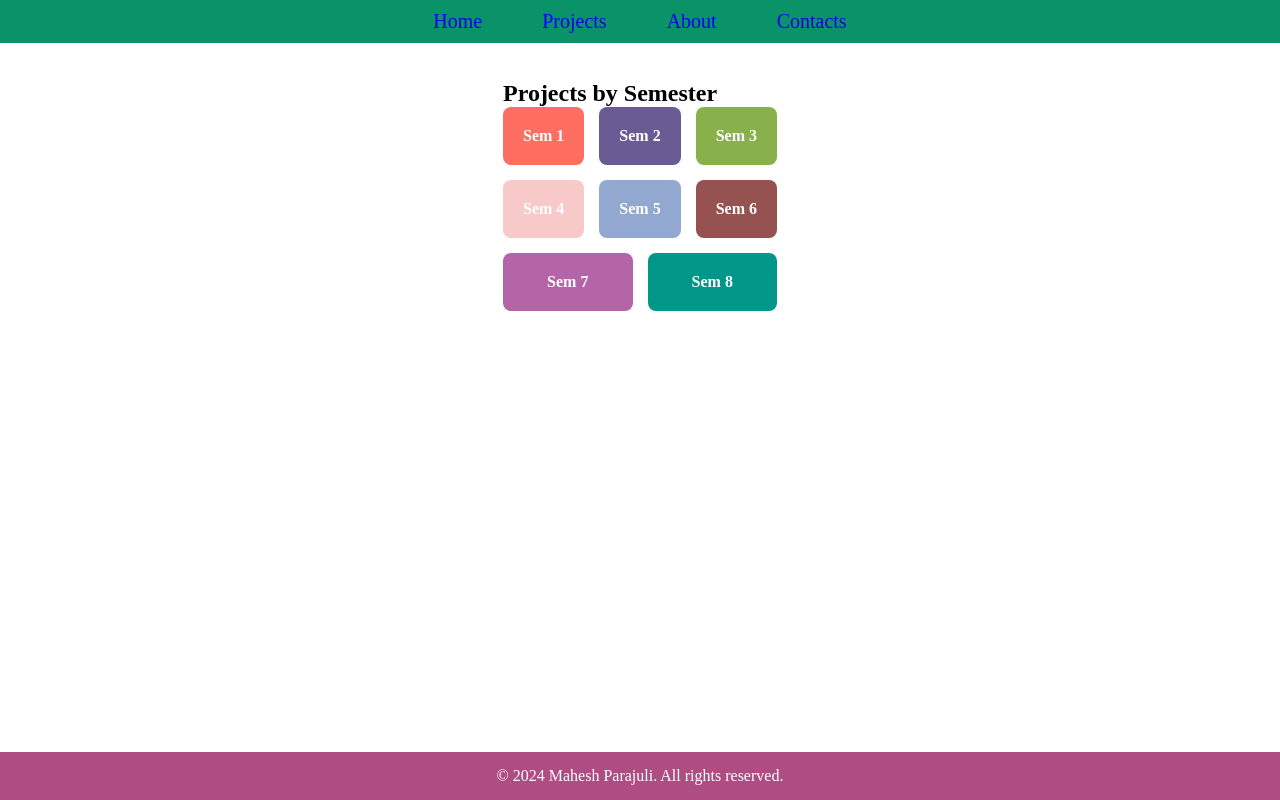
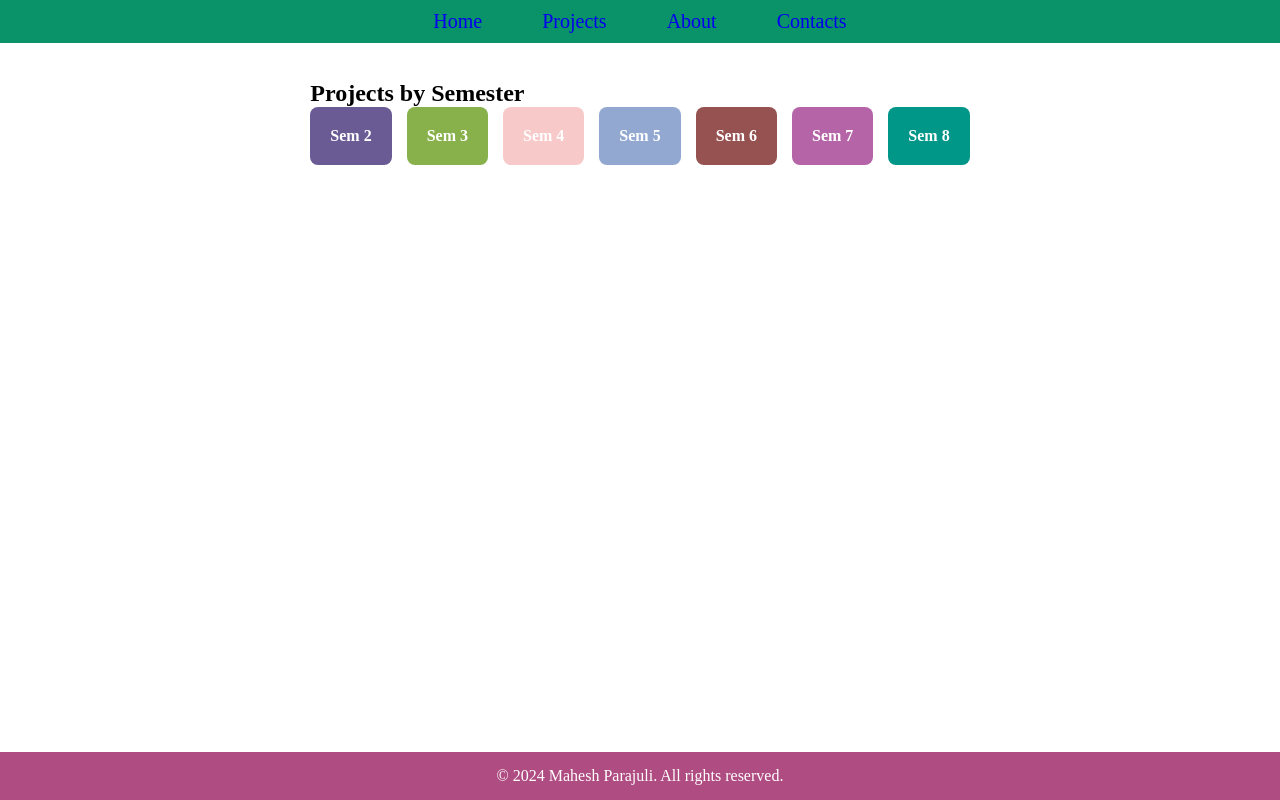
Before and after one commit to maheshparajuli/DailyGuruba, a React (Create React App) app: page /projects in a window 1280 px wide. Built offline with nearby package versions, Linux system fonts and the light colour scheme.

Commit message:
some changes

```diff
--- a/src/components/Projects.js
+++ b/src/components/Projects.js
@@ -1,11 +1,16 @@
 import React, { useState } from 'react';
+
 
 const Projects = () => {
     const [selectedSemester, setSelectedSemester] = useState(null);
     const projects = {
-        1: ['Project A1', 'Project B1'],
         2: ['Project A2', 'Project B2'],
-        // Add more projects for each semester as needed
+        3: ['Project A3', 'Project B3'],
+        4: ['Project A4', 'Project B4'],
+        5: ['Project A5', 'Project B5'],
+        6: ['Project A6', 'Project B6'],
+        7: ['Project A7', 'Project B7'],
+        8: ['Project A8', 'Project B8'],
     };
 
     const handleClick = (semester) => {
@@ -19,36 +24,8 @@ const Projects = () => {
     return (
         <div className="projects-container">
             <h2>Projects by Semester</h2>
-
-            {/* Row 1 */}
             <div className="semester-row">
-                {[1, 2, 3].map((num) => (
-                    <div
-                        key={num}
-                        className={`semester-container color-${num}`}
-                        onClick={() => handleClick(num)}
-                    >
-                        Sem {num}
-                    </div>
-                ))}
-            </div>
-
-            {/* Row 2 */}
-            <div className="semester-row">
-                {[4, 5, 6].map((num) => (
-                    <div
-                        key={num}
-                        className={`semester-container color-${num}`}
-                        onClick={() => handleClick(num)}
-                    >
-                        Sem {num}
-                    </div>
-                ))}
-            </div>
-
-            {/* Row 3 */}
-            <div className="semester-row">
-                {[7, 8].map((num) => (
+                {[2, 3, 4, 5, 6, 7, 8].map((num) => (
                     <div
                         key={num}
                         className={`semester-container color-${num}`}
```
